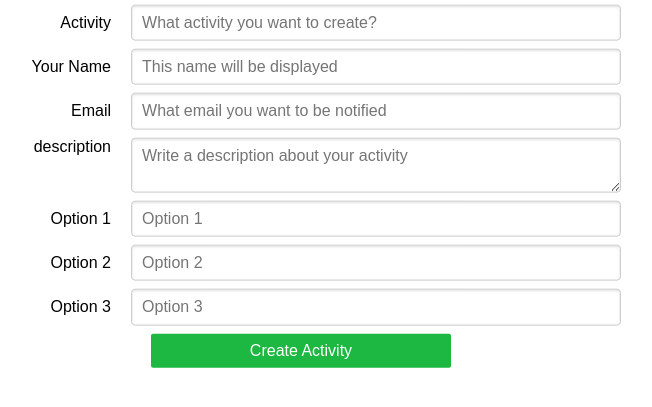
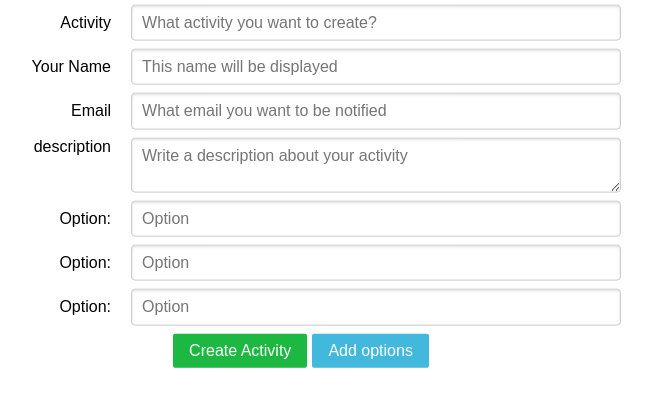
Before and after one commit to C-Shi/Decision_Maker, a Django app: page /new/ in a window 1280 px wide. Shown: the part 211-618 px from the top of the page, without its empty margins (339-991 px from the left). Run offline with Django 3.2, Linux system fonts and the light colour scheme; some libraries are stand-ins or nearby versions.

Commit message:
add add button

```diff
--- /dev/null
+++ b/decision/static/decision/javascript/addOption.js
@@ -0,0 +1,21 @@
+var addOptionBtn = document.getElementById('add-option');
+
+addOptionBtn.addEventListener('click', function(e){
+    e.preventDefault();
+    // create input div
+    var newOptionDiv = document.createElement('div');
+    newOptionDiv.classList.add('pure-control-group');
+    // creat input label
+    var newOptionLabel = document.createElement('label');
+    newOptionLabel.textContent = 'Option: ';
+    // create input input
+    var newOptionInput = document.createElement('input');
+    newOptionInput.setAttribute('name', 'option');
+    newOptionInput.setAttribute('type', 'text');
+    newOptionInput.setAttribute('placeholder', 'Option');
+    // append
+    newOptionDiv.appendChild(newOptionLabel);
+    newOptionDiv.appendChild(newOptionInput);
+
+    document.getElementsByClassName('options')[0].appendChild(newOptionDiv)
+})
--- a/decision/static/decision/style/admin.css
+++ b/decision/static/decision/style/admin.css
@@ -19,12 +19,18 @@ main.admin-page {
   width: 40%;
 }
 
-.admin-page .edit button {
-  display: block;
-  margin: 0 auto;
-  border-radius: 5px;
+.admin-page .button-group {
+  display: flex;
+  justify-content: center;
+  flex-wrap: wrap
 }
+
 
 .admin-page .edit input, .admin-page .edit textarea {
   width: 60%;
 }
+
+.admin-page .button-group button {
+  margin-left: 3px;
+  border-radius: 5px;
+}
--- a/decision/static/decision/style/new.css
+++ b/decision/static/decision/style/new.css
@@ -8,12 +8,22 @@
   max-width: 80%;
 }
 
-.new button {
+.new .button-group {
+  display: flex;
+  justify-content: center;
+}
+
+.new button.create {
   background: rgb(28, 184, 65);
-  width: 300px;
+  max-width: 200px;
   max-width: 80%;
-  display: block;
-  margin: 0 auto;
+  margin-right: 5px;
+}
+
+.new button#add-option {
+  background: rgb(66, 184, 221);
+  max-width: 150px;
+  max-width: 80%;
 }
 
 .new input, .new textarea {
--- a/decision/templates/decision/new.html
+++ b/decision/templates/decision/new.html
@@ -1,6 +1,6 @@
 {% include './partials/_header.html' %}
 
-
+{% load static %}
 <form class="pure-form pure-form-aligned new" action="{% url 'decision:create' %}" method="post">
     {% csrf_token %}
     <fieldset>
@@ -26,20 +26,25 @@
 
         <div class="options">
             <div class="pure-control-group">
-                <label>Option 1</label>
-                <input name="option" type="text" placeholder="Option 1">
+                <label>Option:</label>
+                <input name="option" type="text" placeholder="Option">
             </div>
             <div class="pure-control-group">
-                <label>Option 2</label>
-                <input name="option" type="text" placeholder="Option 2">
+                <label>Option:</label>
+                <input name="option" type="text" placeholder="Option">
             </div>
             <div class="pure-control-group">
-                <label>Option 3</label>
-                <input name="option" type="text" placeholder="Option 3">
+                <label>Option:</label>
+                <input name="option" type="text" placeholder="Option">
             </div>
         </div>
-        <button type="submit" class="pure-button pure-button-primary">Create Activity</button>
+        <div class="button-group">
+            <button type="submit" class="pure-button pure-button-primary create">Create Activity</button>
+            <button type="button" class="pure-button pure-button-primary" id="add-option">Add options</button>
+        </div>
     </fieldset>
 </form>
 
+<script src="{% static 'decision/javascript/addOption.js'%}"></script>
+
 {% include './partials/_footer.html' %}
```
Also changed, not shown: decision/static/decision/javascript/success.js (added, +16 -0 lines), decision/templates/decision/admin.html (+7 -1 lines), decision/templates/decision/success.html (+0 -16 lines), db.sqlite3.
